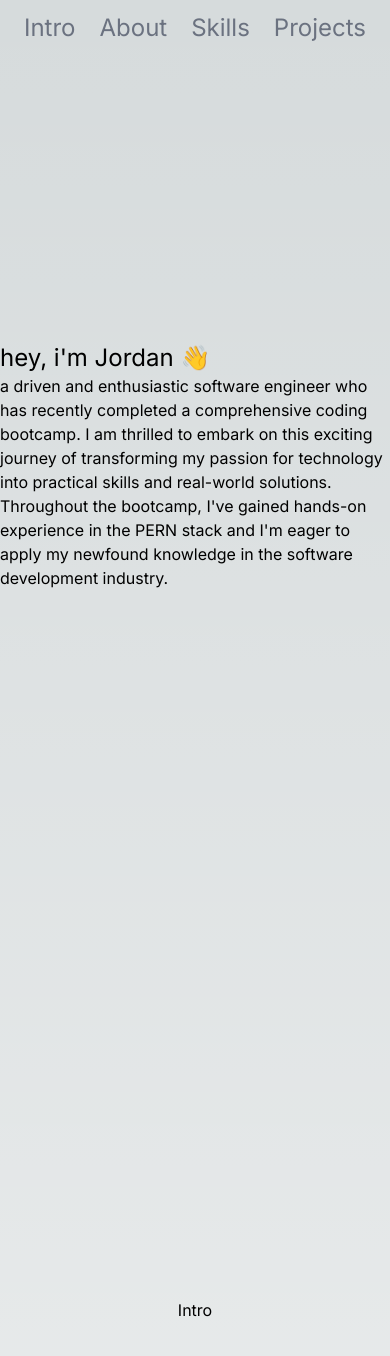
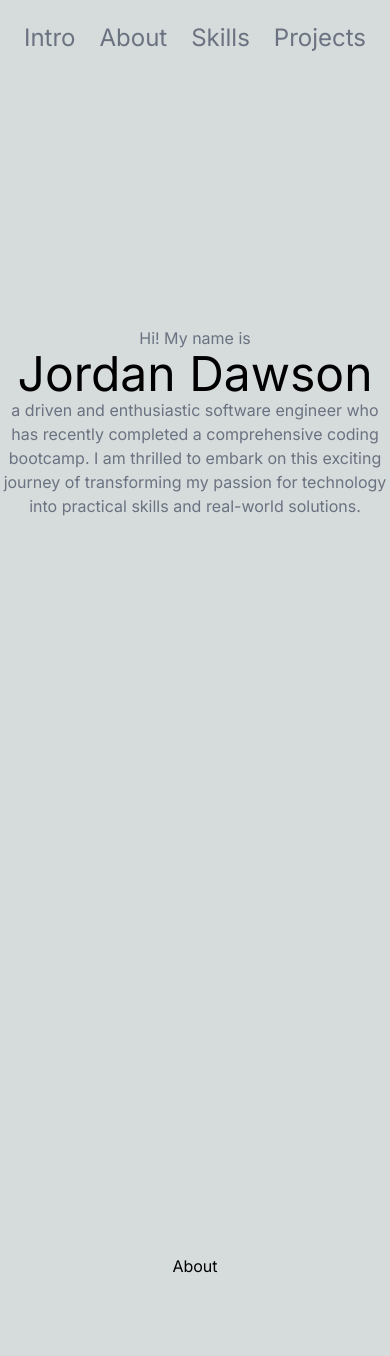
Before and after one commit to JordanTDawson/Portfolio, a Next.js app in the folder portfolio/: page / in a window 390 px wide. Shown: the top 1356 px of the page. Built offline with nearby package versions, Linux system fonts and the light colour scheme.

Commit message:
Completed Navbar functionality and styling. Added pages for all sections in the portfolio.

```diff
--- /dev/null
+++ b/portfolio/src/app/about/page.tsx
@@ -0,0 +1,5 @@
+export default function About() {
+    return (
+        <h1>About</h1>
+    )
+}
--- a/portfolio/src/app/assets/images/data/navItems.tsx
+++ b/portfolio/src/app/assets/images/data/navItems.tsx
@@ -6,19 +6,19 @@ export interface NavItem {
 const navItems: NavItem[] = [
     {
         label: "Intro",
-        page: "intro",
+        page: "#",
     },
     {
         label: "About",
-        page: "about"
+        page: "#about"
     },
     {
         label: "Skills",
-        page: "skills",
+        page: "#skills",
     },
     {
         label: "Projects",
-        page: "projects",
+        page: "#projects",
     },
 ];
 
--- a/portfolio/src/app/components/navbar.tsx
+++ b/portfolio/src/app/components/navbar.tsx
@@ -1,17 +1,22 @@
+'use client';
 import Link from "next/link";
 import navItems, { NavItem } from "../assets/images/data/navItems";
 import React from "react";
 
 const NavBar: React.FC = () => {
+
   return (
-        <header className="sticky top-0 flex justify-center items-center">
+    <nav className="fixed flex justify-center items-center inset-x-0 z-50 h-16">
       {navItems.map((item: NavItem) => (
-                <Link className="hover:text-white text-2xl mx-3 pt-3 text-gray-500" href={`#${item.page}`} key={item.page}>
+        <Link className="hover:text-white text-2xl mx-3 pt-3 text-gray-500"
+              href={`/${item.page}`}
+              key={item.page}
+        >
             {item.label}
         </Link>
       ))}
-        </header>
+    </nav>
   );
-}
+};
 
 export default NavBar;
--- /dev/null
+++ b/portfolio/src/app/intro/page.tsx
@@ -0,0 +1,12 @@
+export default function Intro() {
+    return (
+        <div className="max-w-[100%] md:max-w-[80%] lg:max-w-[60%] text-center">
+          <p className="text-gray-500">Hi! My name is</p>
+          <h1 className="text-5xl md:text-8xl">Jordan Dawson</h1>
+          <p className="text-gray-500">
+              a driven and enthusiastic software engineer who has recently completed a comprehensive coding bootcamp.
+              I am thrilled to embark on this exciting journey of transforming my passion for technology into practical skills and real-world solutions.
+          </p>
+        </div>
+    );
+}
--- a/portfolio/src/app/layout.tsx
+++ b/portfolio/src/app/layout.tsx
@@ -17,7 +17,7 @@ export default function RootLayout({
 }) {
   return (
     <html lang="en">
-      <body className={inter.className}>
+      <body id="#" className={inter.className}>
         <NavBar />
         {children}
       </body>
--- a/portfolio/src/app/page.module.css
+++ /dev/null
@@ -1,3 +0,0 @@
-.sections-container {
-    scroll-margin-top: 80px;
-}
--- a/portfolio/src/app/page.tsx
+++ b/portfolio/src/app/page.tsx
@@ -1,28 +1,24 @@
-import Styles from './page.module.css'
+import About from "./about/page";
+import Intro from "./intro/page";
+import Skills from "./skills/page";
+import Projects from "./projects/page";
 
 export default function Home() {
+
   return (
-    <div className={Styles.container}>
-      <div className="flex justify-center items-center h-screen" id="intro">
-        <div className="max-w-md text-center">
-          <h1 className="text-2xl text-left">hey, i&apos;m Jordan 👋</h1>
-          <p className="text-left">
-              a driven and enthusiastic software engineer who has recently completed a comprehensive coding bootcamp.
-              I am thrilled to embark on this exciting journey of transforming my passion for technology into practical skills and real-world solutions.
-              Throughout the bootcamp, I&apos;ve gained hands-on experience in the PERN stack
-              and I&apos;m eager to apply my newfound knowledge in the software development industry.
-          </p>
-        </div>
+    <div className="absolute">
+      <div className="flex justify-center items-center h-screen">
+        <Intro />
       </div>
       <div className="flex justify-center items-center h-screen" id="about">
-        <h1>Intro</h1>
+        <About />
       </div>
       <div className="flex justify-center items-center h-screen" id="skills">
-        <h1>Skills</h1>
+        <Skills />
       </div>
       <div className="flex justify-center items-center h-screen" id="projects">
-        <h1>Projects</h1>
+        <Projects />
       </div>
     </div>
-  )
+  );
 }
--- /dev/null
+++ b/portfolio/src/app/projects/page.tsx
@@ -0,0 +1,5 @@
+export default function Projects() {
+    return (
+        <h1>Projects</h1>
+    )
+}
--- /dev/null
+++ b/portfolio/src/app/skills/page.tsx
@@ -0,0 +1,5 @@
+export default function Skills() {
+    return (
+        <h1>Skills</h1>
+    )
+}
```
Lines whose indentation alone changed are shown as unchanged.
